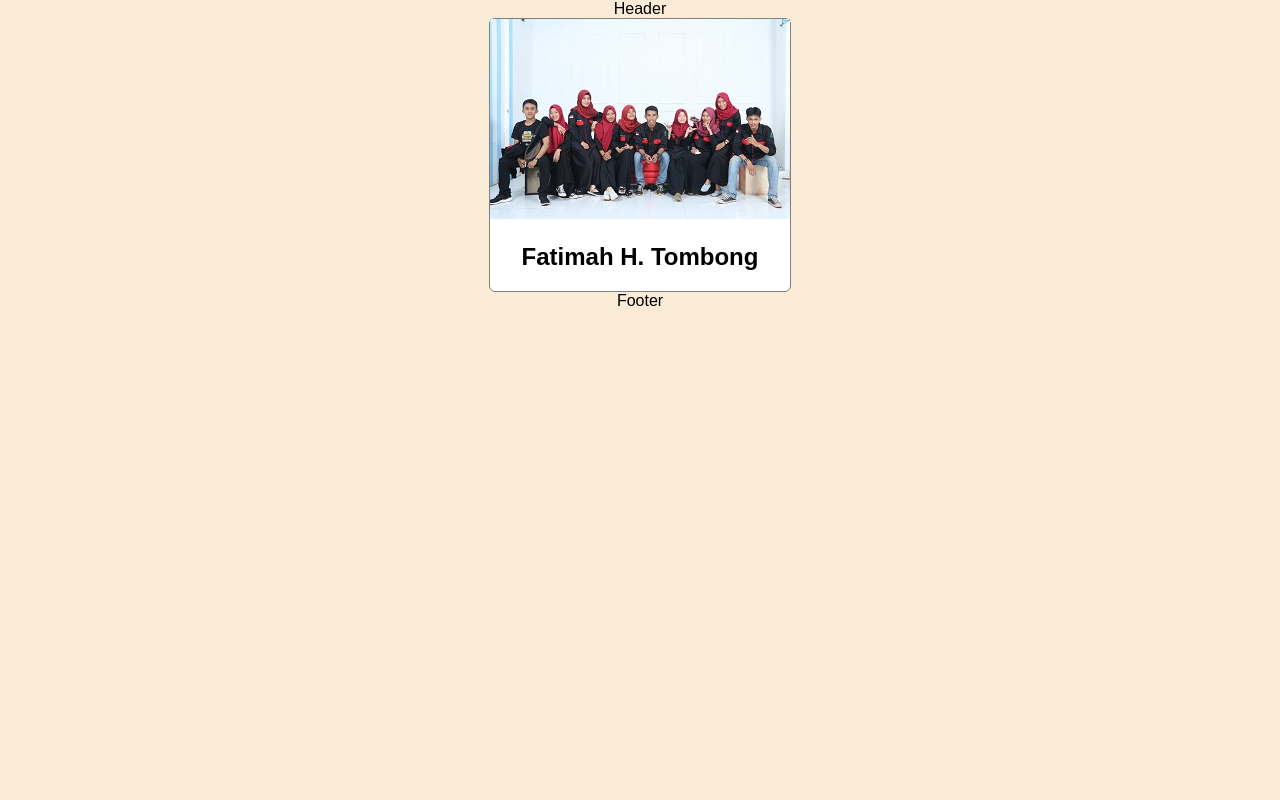
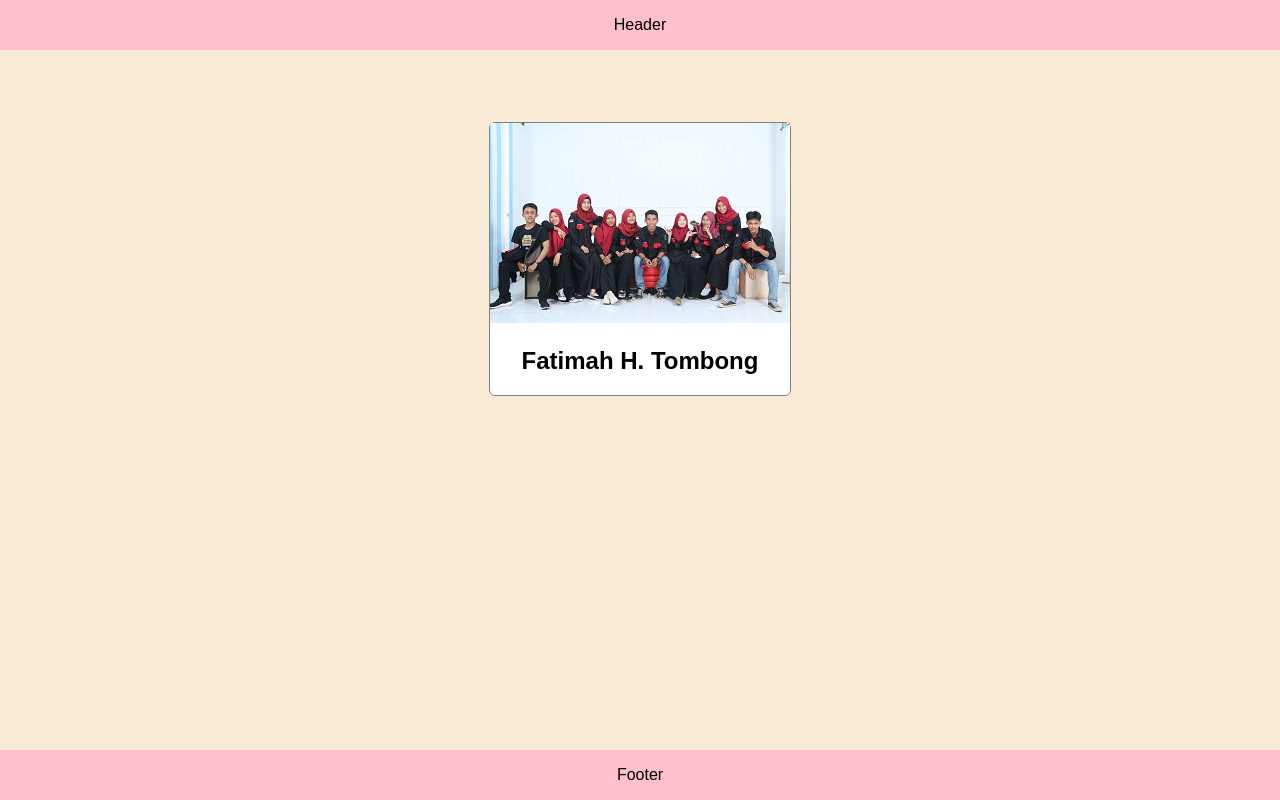
Before and after one commit to fatimahtims/my-repo-from-remote, a plain HTML site: page index.html in a window 1280 px wide. Drawn offline with Linux system fonts and the light colour scheme.

Commit message:
perubahan

```diff
--- a/index.html
+++ b/index.html
@@ -5,13 +5,13 @@
 </head>
 <body>
 <center>
-<div>
-<header>Header</header>
+<div id="header">Header</div>
+<br><br><br><br>
 <div id="profile-container">
     <img id="profil-image" src="imgs/luwu.JPG" alt="profile image" />
     <h2 id="profile-name">Fatimah H. Tombong</h2>
     </div>
-    <footer>Footer</footer>
+<div id="footer">Footer</div>
 </center>
 </body>
 
--- a/style.css
+++ b/style.css
@@ -7,11 +7,20 @@ body {
 font-family : Arial, Helvetica, sans-serif;
 
 }
+
 #profile-container{
     max-width: 300px;
     background-color: white;
     border: 1px solid gray;
     border-radius: 6px;
+}
+#header{
+    width : 100%;
+    height : 50px;
+    line-height : 50px;
+    background-color : pink;
+    text-align : center;
+    color : black;
 }
 #footer{
     width : 100%;
@@ -19,12 +28,12 @@ font-family : Arial, Helvetica, sans-serif;
     position : absolute;
     bottom : 0;
     line-height : 50px;
-    background-color : burlwood;
+    background-color : pink;
     text-align : center;
-    color : white;
+    color : black;
 }
 #profile-image{
-    width: 50%;
+    width: 100%;
     height: auto;
 }
 #profile-name{
```
